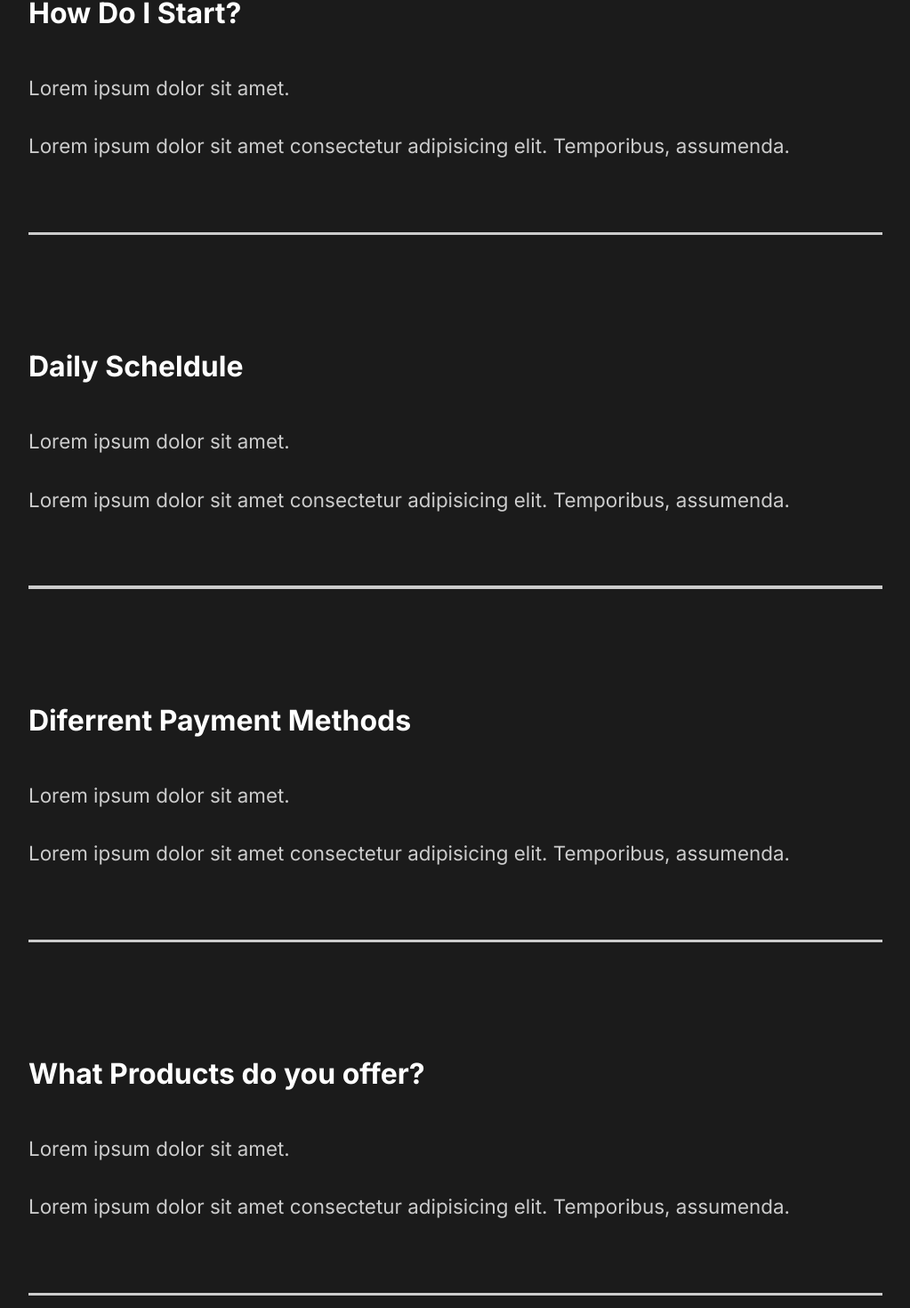
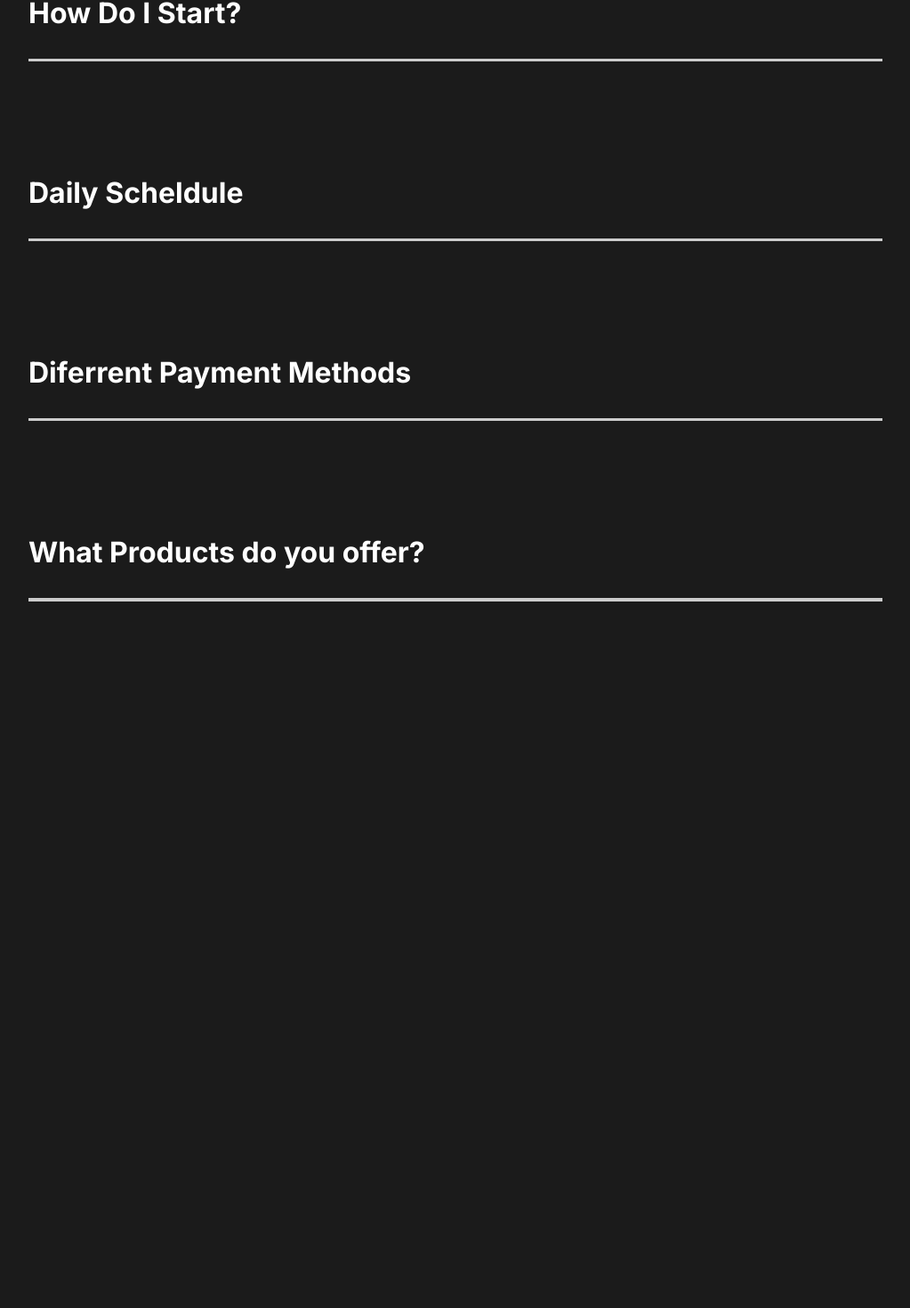
Before and after one commit to hakan-art/capture, a React (Create React App) app: page / in a window 1280 px wide. Shown: the part 2470-3940 px from the top of the page at 89% size, without its empty margins (128-1151 px from the left). After the commit the page ends 3306 px from the top, so only its background shows below. Built offline with nearby package versions, Linux system fonts and the light colour scheme.

Commit message:
15. Faq Animation

```diff
--- a/src/components/FaqSection.js
+++ b/src/components/FaqSection.js
@@ -1,45 +1,56 @@
+
 import styled from 'styled-components'
 import { About } from '../styles'
+import Toggle from './Toggle';
+import { AnimateSharedLayout } from "framer-motion";
 
 const FaqSection = () => {
+
     return (
         <Faq>
             <h2>Any Questions <span>FAQ</span>  </h2>
-            <div className="question">
-                <h4>How Do I Start?</h4>
+            <AnimateSharedLayout>
+                <Toggle title='How Do I Start?'>
+
+
                     <div className="answer">
                         <p>Lorem ipsum dolor sit amet.</p>
                         <p>Lorem ipsum dolor sit amet consectetur adipisicing elit. Temporibus, assumenda.</p>
                     </div>
-                <div className="faq-line"></div>
-            </div>
 
-            <div className="question">
-                <h4>Daily Scheldule</h4>
+
+                </Toggle>
+                <Toggle title='Daily Scheldule'>
+
+
                     <div className="answer">
                         <p>Lorem ipsum dolor sit amet.</p>
                         <p>Lorem ipsum dolor sit amet consectetur adipisicing elit. Temporibus, assumenda.</p>
                     </div>
-                <div className="faq-line"></div>
-            </div>
 
-            <div className="question">
-                <h4>Diferrent Payment Methods</h4>
+
+                </Toggle>
+                <Toggle title='Diferrent Payment Methods'>
+
+
                     <div className="answer">
                         <p>Lorem ipsum dolor sit amet.</p>
                         <p>Lorem ipsum dolor sit amet consectetur adipisicing elit. Temporibus, assumenda.</p>
                     </div>
-                <div className="faq-line"></div>
-            </div>
 
-            <div className="question">
-                <h4>What Products do you offer?</h4>
+
+                </Toggle>
+                <Toggle title='What Products do you offer?'>
+
+
                     <div className="answer">
                         <p>Lorem ipsum dolor sit amet.</p>
                         <p>Lorem ipsum dolor sit amet consectetur adipisicing elit. Temporibus, assumenda.</p>
                     </div>
-                <div className="faq-line"></div>
-            </div>
+
+
+                </Toggle>
+            </AnimateSharedLayout>
         </Faq>)
 };
 
--- /dev/null
+++ b/src/components/Toggle.js
@@ -0,0 +1,15 @@
+import React, { useState } from 'react';
+import { motion } from "framer-motion";
+
+const Toggle = ({ children, title }) => {
+    const [toggle, setToggle] = useState(false)
+    return (
+        <motion.div layout className="question" onClick={() => setToggle(!toggle)}>
+            <motion.h4 layout>{title}</motion.h4>
+            {toggle ? children : ''}
+            <div className="faq-line"></div>
+        </motion.div>
+    );
+}
+
+export default Toggle;
```
Also changed, not shown: 1 other file (tests, documents, lock files or other folders). Lines whose indentation alone changed are shown as unchanged.
